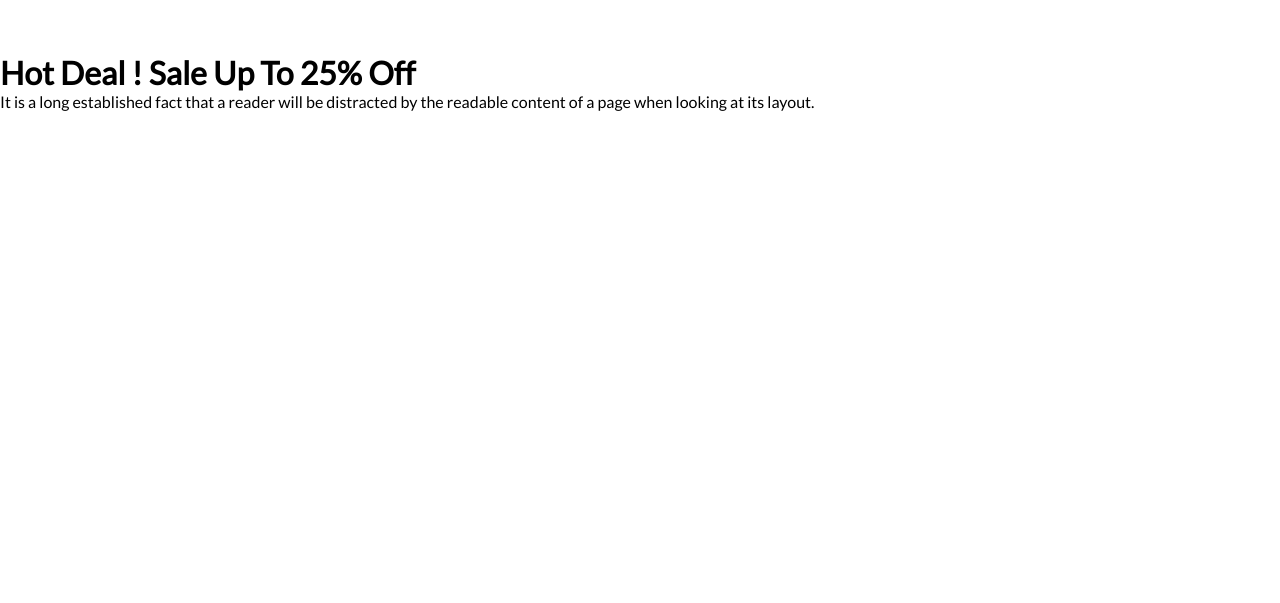
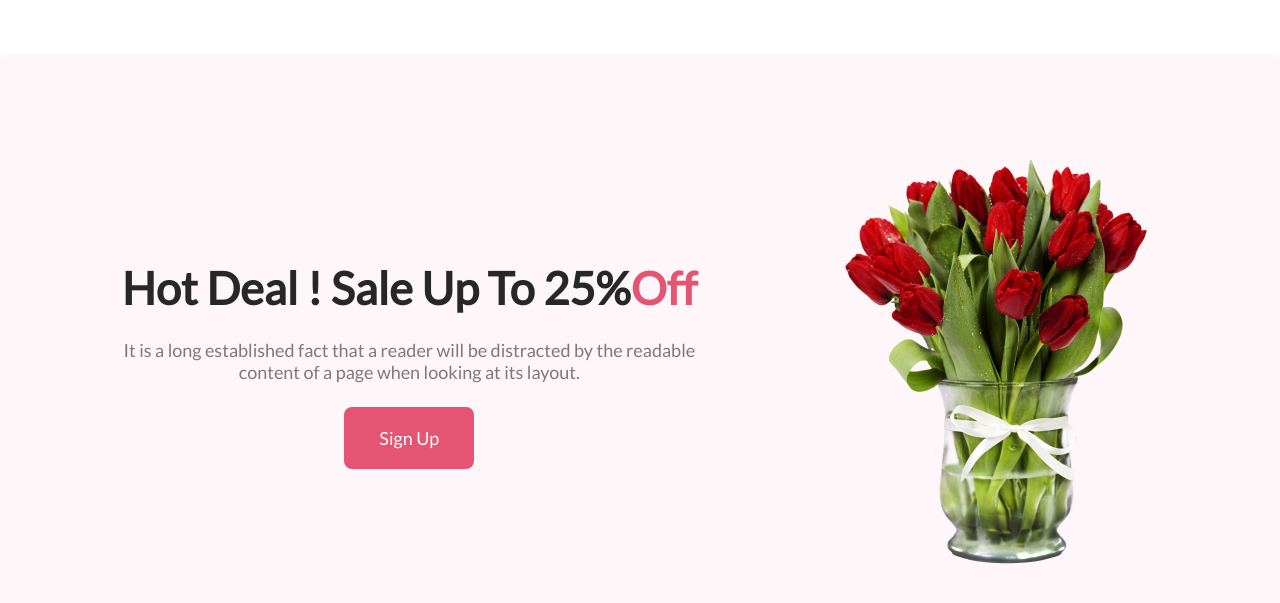
Before and after one commit to Ruhannn/assignment-1, a plain HTML site: page index.html in a window 1280 px wide. Shown: the part 2417-3020 px from the top of the page. Before the commit the page ends 2528 px from the top, so only its background shows below. Drawn offline with Linux system fonts and the light colour scheme.

Commit message:
hot deals done

```diff
--- a/index.html
+++ b/index.html
@@ -74,14 +74,21 @@
           <h2 class="service-info">24/7 Free Support.</h2>
         </div>
       </div>
-      <!-- this is the instagram section -->
-      <div class="insta-container">
-        <h1 class="insta-title">Hot Deal ! Sale Up To 25% Off</h1>
-        <p class="">
+      <!-- this is the hot deal section -->
+      <div class="deal-container">
+        <div class="deal-info">
+        <h1 class="deal-title">Hot Deal ! Sale Up To 25%<span class="red-off">Off</span></h1>
+        <p class="deal-description">
           It is a long established fact that a reader will be distracted by the
-          readable content of a page when looking at its layout.
+          readable<br>content of a page when looking at its layout.
         </p>
+        <button class="btn">Sign Up</button>
+    </div>
+        <div class="deal-image">
+        <img  src="Asset/pngwing 8.png" width="318" alt="">
+    </div>
       </div>
+      <!-- this is the Latest Deals section -->
     </main>
     <footer></footer>
   </body>
--- a/style.css
+++ b/style.css
@@ -35,6 +35,7 @@
   color: #272727;
   font-size: 80px;
   font-weight: 800;
+
 }
 
 .banner-description {
@@ -125,3 +126,28 @@
   font-size: 24px;
   margin-top: 24px;
 }
+/* hot deal styles */
+.deal-container {
+  border-radius: 8px;
+  background: rgba(229, 84, 115, 0.05);
+  display: flex;
+  text-align: center;
+  align-items: center;
+  justify-content: space-around;
+  padding:100px 50px;
+}
+.deal-title {
+  color: #272727;
+
+  font-size: 45px;
+}
+.red-off {
+  color: #e55473;
+}
+.deal-description {
+    margin-top: 24px;
+  color: rgba(39, 39, 39, 0.6);
+  text-align: center;
+  font-size: 18px;
+  margin-bottom: 24px;
+}
```
